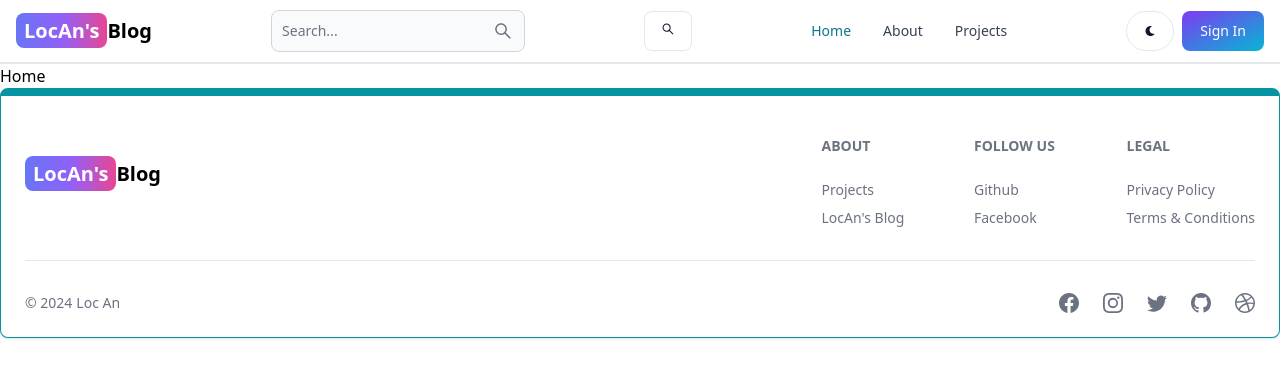
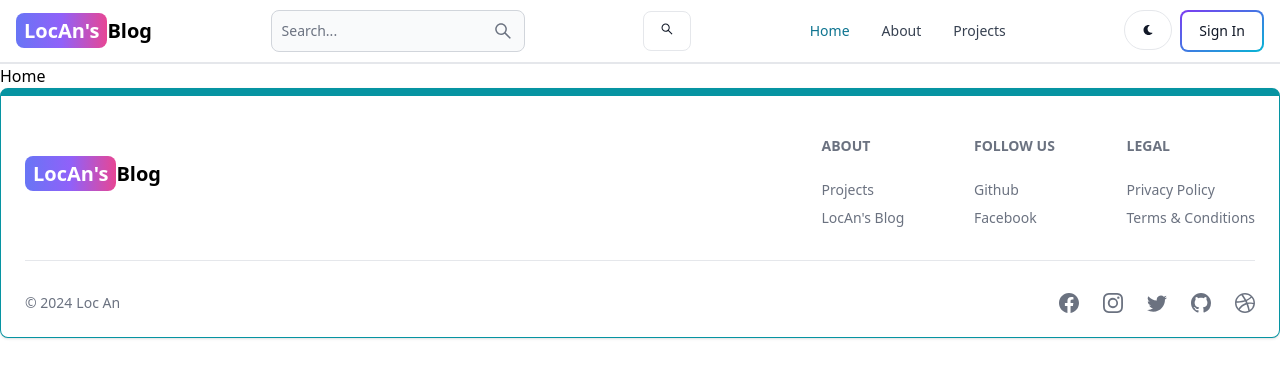
Before and after one commit to locan1106/MERN-Blog, a React (Vite) app in the folder frontend/: page / in a window 1280 px wide. Shown: the top 378 px of the page. Built offline with nearby package versions, Linux system fonts and the light colour scheme; no server answers.

Commit message:
update header

```diff
--- a/frontend/src/components/Header.jsx
+++ b/frontend/src/components/Header.jsx
@@ -1,10 +1,12 @@
-import { Button, Navbar, TextInput } from "flowbite-react";
+import { Avatar, Button, Dropdown, Navbar, TextInput } from "flowbite-react";
 import { Link, useLocation } from "react-router-dom";
 import { AiOutlineSearch } from "react-icons/ai";
 import { FaMoon } from "react-icons/fa";
+import { useSelector } from "react-redux";
 
 const Header = () => {
 	const path = useLocation().pathname;
+	const { currentUser } = useSelector((state) => state.user);
 
 	return (
 		<Navbar className="border-b-2">
@@ -31,9 +33,32 @@
 				<Button className="w-12 h-10 hidden sm:inline" color="gray" pill>
 					<FaMoon />
 				</Button>
-				<Link to={"/sign-in"}>
-					<Button gradientDuoTone="purpleToBlue">Sign In</Button>
-				</Link>
+				{currentUser ? (
+					<Dropdown
+						arrowIcon={false}
+						inline
+						label={
+							<Avatar alt="user" img={currentUser.profilePicture} rounded />
+						}>
+						<Dropdown.Header>
+							<span className="block text-sm">@{currentUser.username}</span>
+							<span className="block text-sm font-medium truncate">
+								{currentUser.email}
+							</span>
+						</Dropdown.Header>
+						<Link to={"/dashboard?tab=profile"}>
+							<Dropdown.Item>Profile</Dropdown.Item>
+						</Link>
+						<Dropdown.Divider />
+						<Dropdown.Item>Sign out</Dropdown.Item>
+					</Dropdown>
+				) : (
+					<Link to={"/sign-in"}>
+						<Button gradientDuoTone="purpleToBlue" outline>
+							Sign In
+						</Button>
+					</Link>
+				)}
 				<Navbar.Toggle />
 			</div>
 			<Navbar.Collapse>
```
